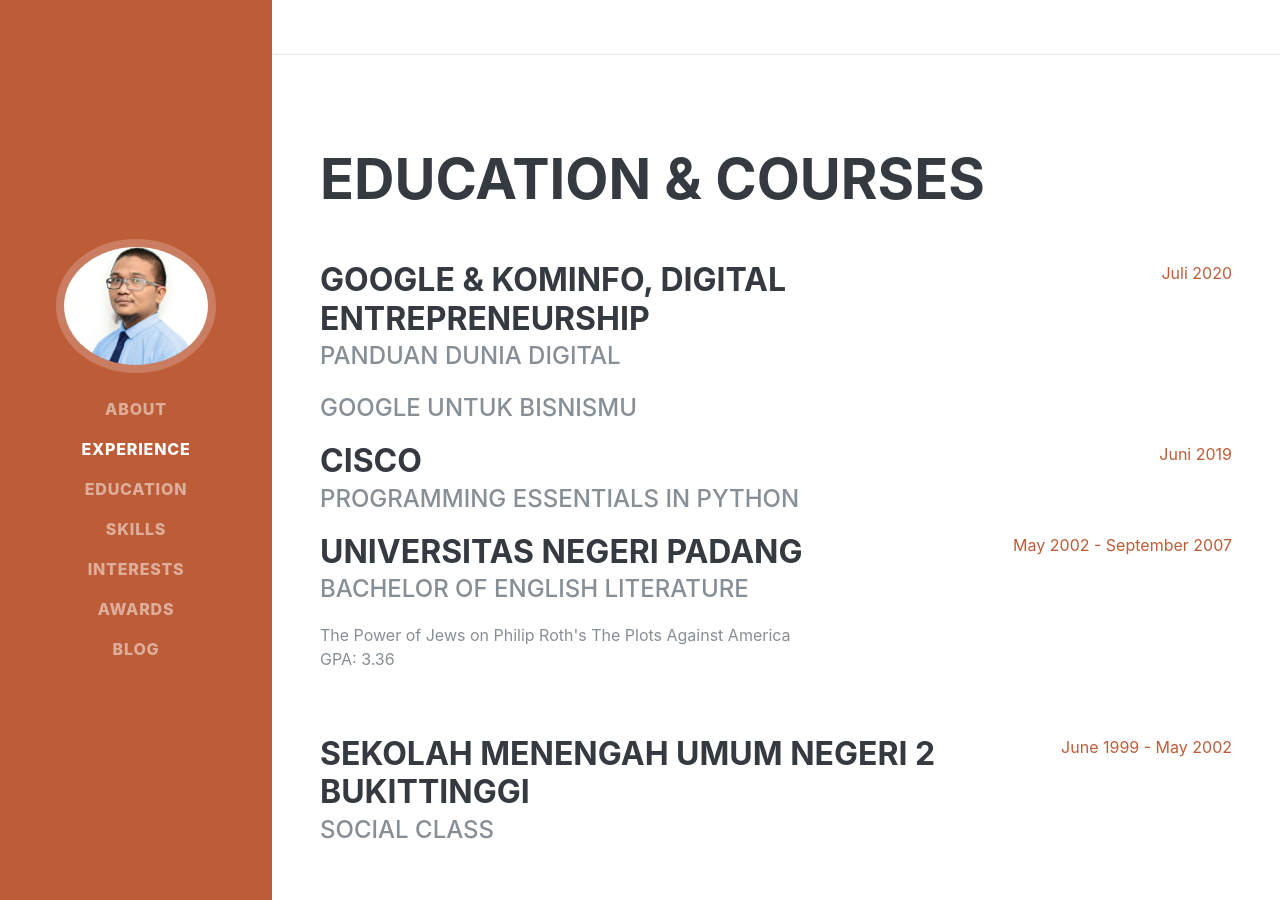
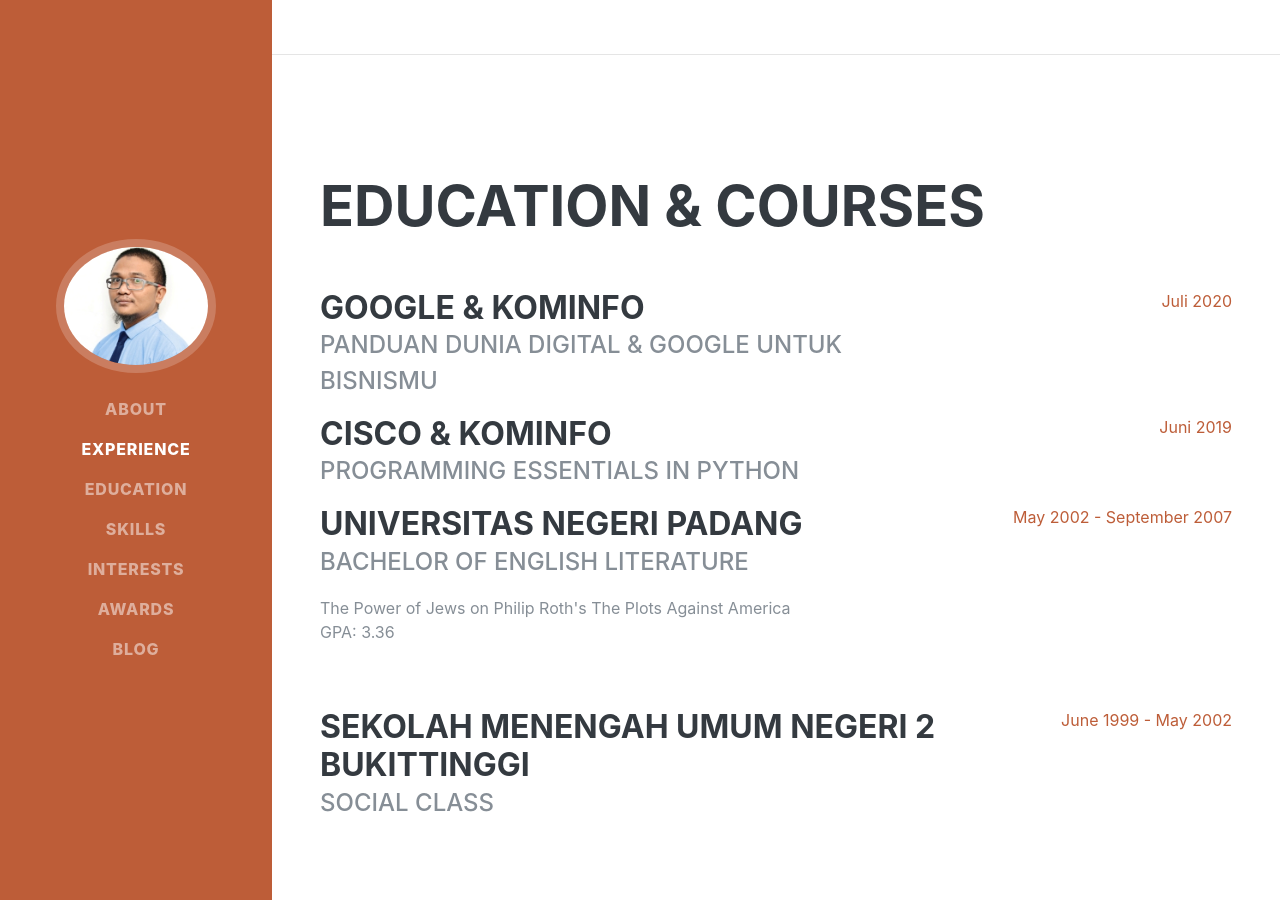
Before and after one commit to kandra-id/kandra-id.github-io, a Jekyll site: the page built from index.html, in a window 1280 px wide and 900 px high, scrolled down 1747 px. Built offline with Jekyll 4.4.1, drawn with Linux system fonts in a browser that asks for light colours; some web fonts are replaced.

Commit message:
Update default.html

```diff
--- a/_layouts/default.html
+++ b/_layouts/default.html
@@ -72,9 +72,8 @@
 
                 <div class="resume-item d-flex flex-column flex-md-row justify-content-between">
           <div class="resume-content">
-          <h3 class="mb-0">Google &amp; Kominfo, Digital Entrepreneurship</h3>
-            <div class="subheading mb-3">Panduan Dunia Digital</div>
-            <div class="subheading mb-3">Google Untuk Bisnismu</div>
+          <h3 class="mb-0">Google &amp; Kominfo</h3>
+            <div class="subheading mb-3">Panduan Dunia Digital &amp; Google Untuk Bisnismu</div>
           </div>
           <div class="resume-date text-md-right">
           <span class="text-primary">Juli 2020</span>
@@ -83,7 +82,7 @@
 
         <div class="resume-item d-flex flex-column flex-md-row justify-content-between">
         <div class="resume-content">
-          <h3 class="mb-0">Cisco</h3>
+          <h3 class="mb-0">Cisco &amp; Kominfo</h3>
           <div class="subheading mb-3">Programming Essentials in Python</div>
           </div>
           <div class="resume-date text-md-right">
```
